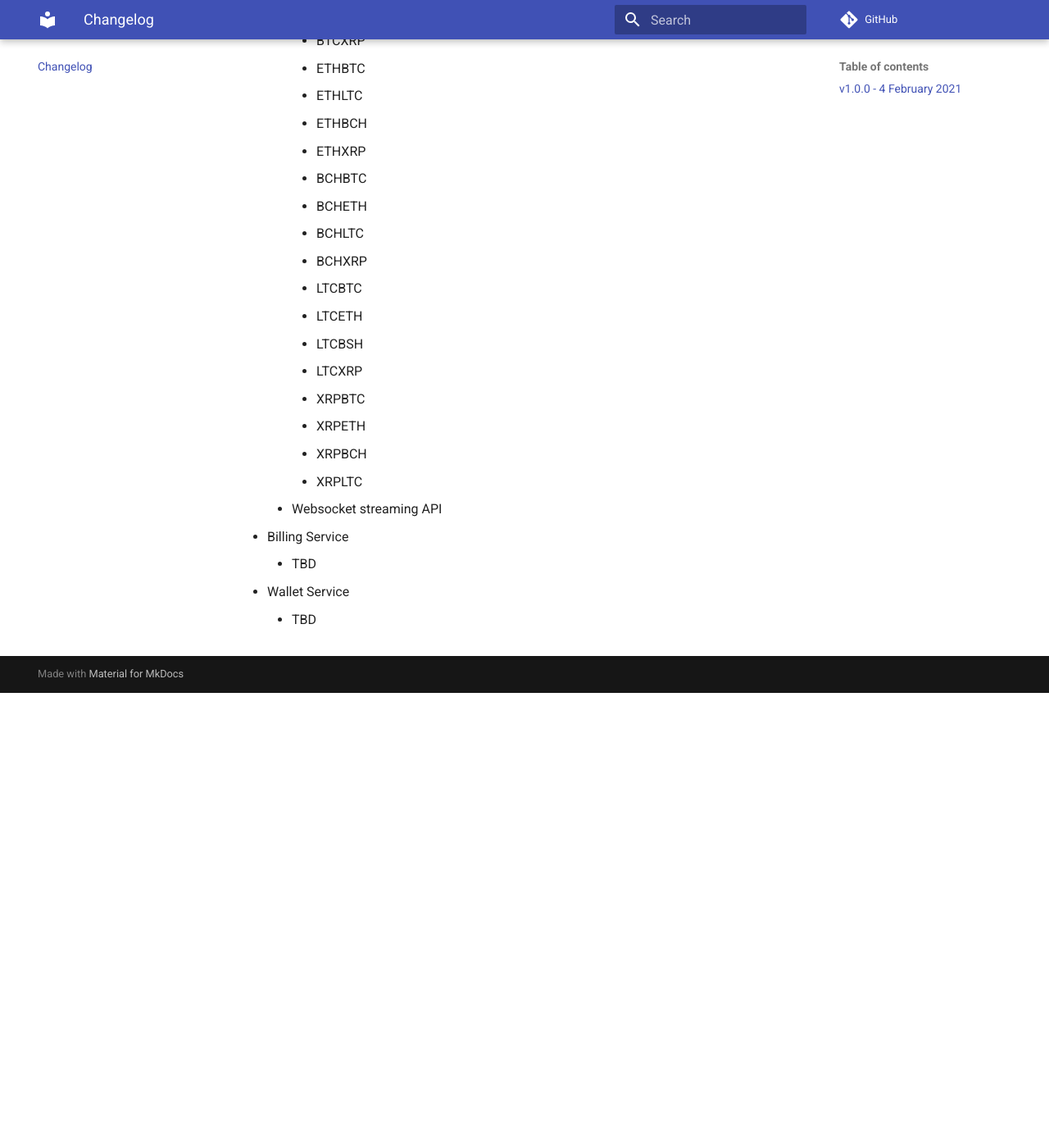
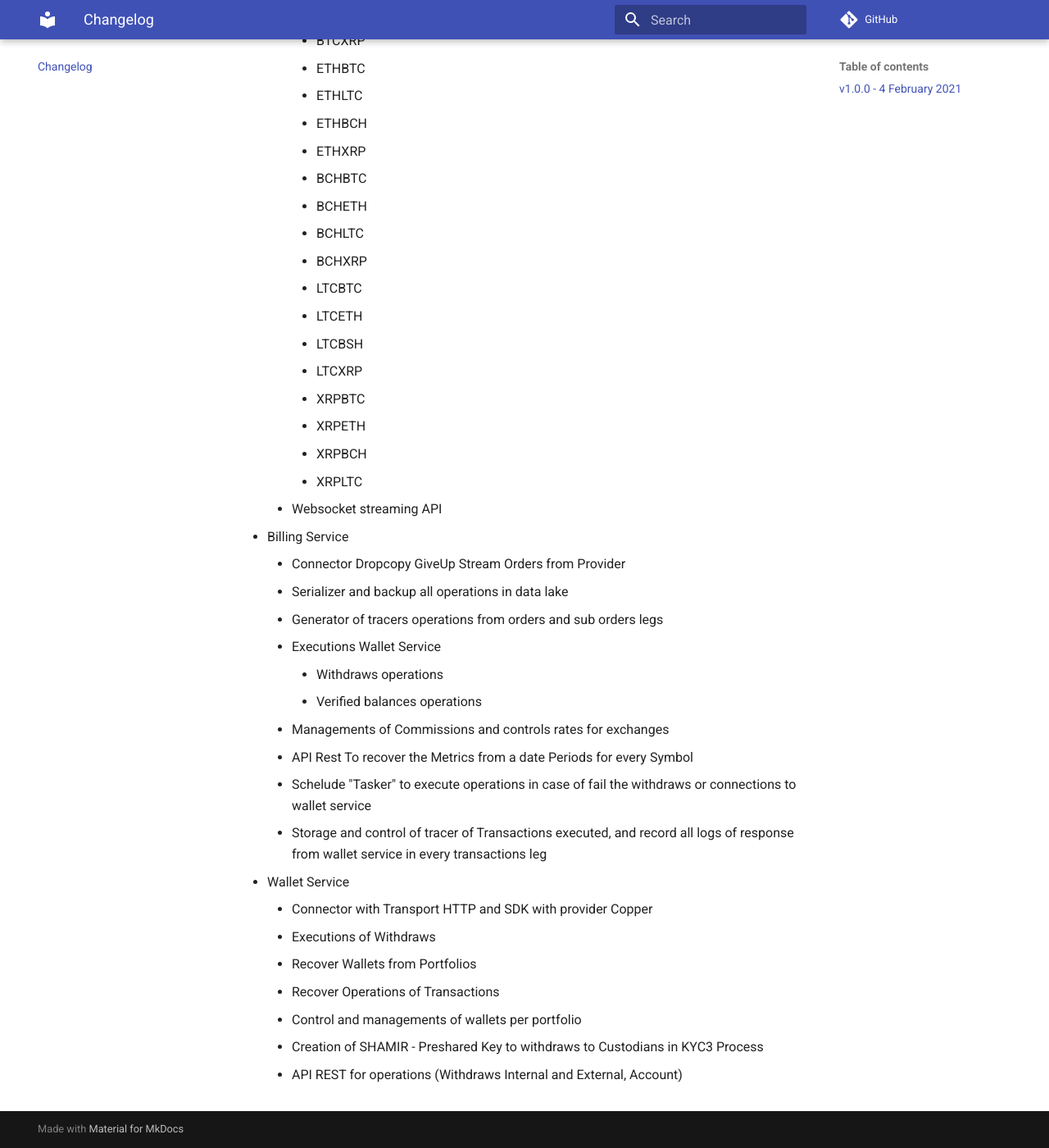
Before and after one commit to MasterVentures/cea-docs, an MkDocs documentation site: the page built from docs/changelog.md, in a window 1280 px wide and 1400 px high, scrolled down 645 px. Shown: the whole window at 82% size. Built offline with MkDocs 1.6.1 and Material for MkDocs 9.7.7, drawn with Linux system fonts in a browser that asks for light colours; comment, search, counter and statistics services are not loaded; before the commit the page ends 1490 px from its top, so only the background shows below that.

Commit message:
adding change log and detail of operations from side Billing service and Wallet Service Support to Egar aviles task, and principals operations from the microservices

```diff
--- a/docs/changelog.md
+++ b/docs/changelog.md
@@ -32,6 +32,21 @@ All notable changes to this Crypto Exchange Alliance Microservices will be docum
         - XRPLTC
     - Websocket streaming API
 * Billing Service
-    - TBD
+    - Connector Dropcopy GiveUp Stream Orders from Provider
+    - Serializer and backup all operations in data lake
+    - Generator of tracers operations from orders and sub orders legs
+    - Executions  Wallet Service
+        - Withdraws operations
+        - Verified balances operations
+    - Managements of Commissions and controls rates for exchanges
+    - API Rest To recover the Metrics from a date Periods for every Symbol
+    - Schelude "Tasker" to execute operations in case of fail the withdraws or connections to wallet service
+    - Storage and control of tracer of Transactions executed, and record all logs of response from wallet service in every transactions leg
 * Wallet Service
-    - TBD
+    - Connector with Transport HTTP and SDK with provider Copper
+    - Executions of Withdraws
+    - Recover Wallets from Portfolios
+    - Recover Operations of Transactions
+    - Control and managements of wallets per portfolio
+    - Creation of SHAMIR - Preshared Key to withdraws to Custodians in KYC3 Process
+    - API REST for operations (Withdraws Internal and External, Account)
```
